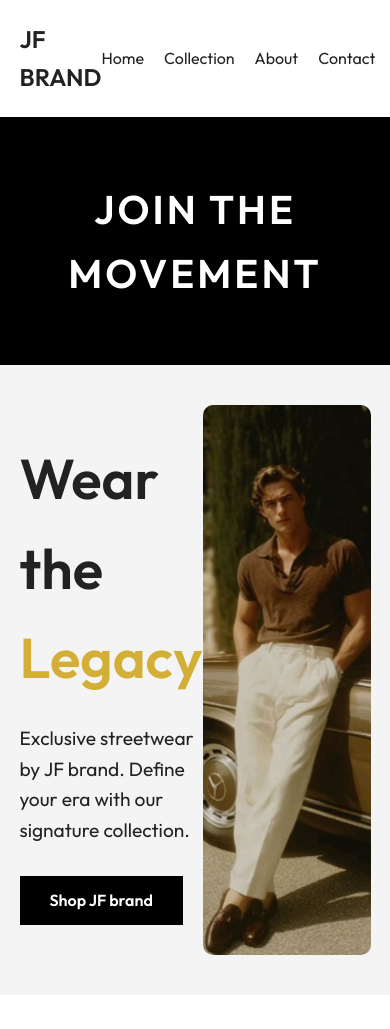
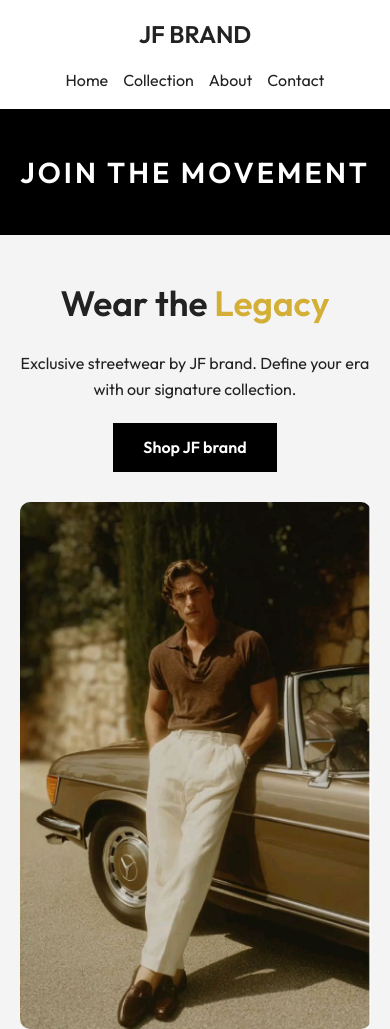
Before and after one commit to johnnyfarrane/JF-brand, a plain HTML site: page index.html in a window 390 px wide. Shown: the top 1029 px of the page. Drawn offline with Linux system fonts and the light colour scheme.

Commit message:
Add files via upload

```diff
--- a/index.html
+++ b/index.html
@@ -2,6 +2,7 @@
 <html lang="en">
 <head>
     <meta charset="UTF-8">
+    <meta name="viewport" content="width=device-width, initial-scale=1.0">
     <title>JF brand | Premium Fashion</title>
     <link rel="stylesheet" href="styles.css">
     <link href="https://fonts.googleapis.com/css2?family=Outfit:wght@400;600&family=Playfair+Display:wght@600&display=swap" rel="stylesheet">
--- a/styles.css
+++ b/styles.css
@@ -200,4 +200,72 @@ footer {
     font-size: 0.9rem;
 }
 
-/* Responsive removed to keep desktop view on mobile */
+/* Responsive Design for Mobile */
+@media (max-width: 768px) {
+    .navbar {
+        flex-direction: column;
+        gap: 15px;
+        padding: 15px 5%;
+    }
+
+    .nav-links {
+        flex-wrap: wrap;
+        justify-content: center;
+        gap: 15px;
+    }
+
+    .banner-section {
+        padding: 40px 5%;
+    }
+
+    .banner-section h2 {
+        font-size: 1.8rem;
+    }
+
+    .hero {
+        flex-direction: column;
+        text-align: center;
+        padding: 40px 5%;
+    }
+
+    .hero-content {
+        margin-bottom: 30px;
+    }
+
+    .hero h1 {
+        font-size: 2.2rem;
+    }
+
+    .hero p {
+        font-size: 1rem;
+        margin-bottom: 20px;
+    }
+
+    .hero-image {
+        width: 100%;
+        height: 350px;
+    }
+
+    .products-section {
+        padding: 50px 5%;
+    }
+
+    .section-header h2 {
+        font-size: 2rem;
+    }
+
+    .product-card {
+        width: 100%;
+        max-width: 400px;
+    }
+
+    .about-section {
+        padding: 50px 5%;
+    }
+
+    .footer-content {
+        flex-direction: column;
+        gap: 20px;
+        text-align: center;
+    }
+}
```
